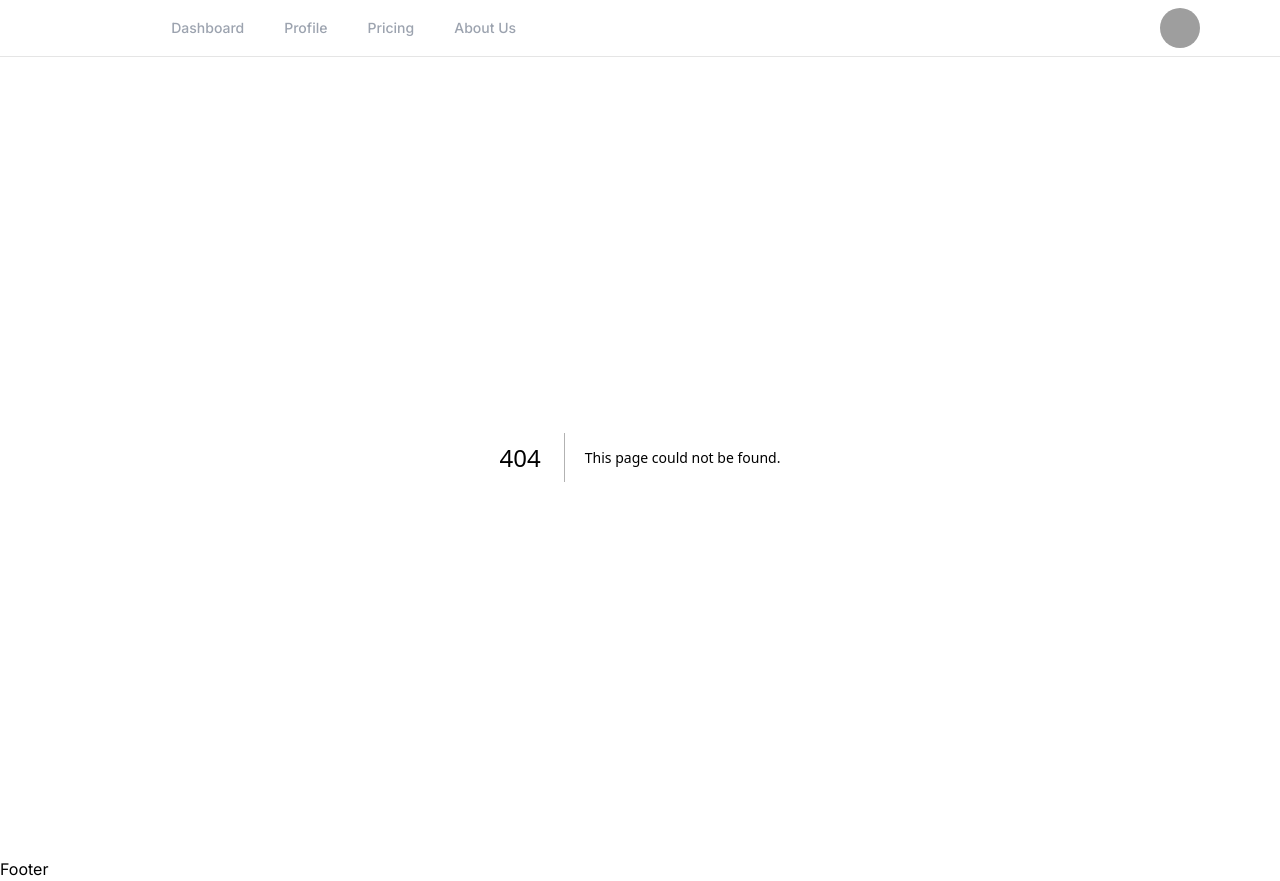
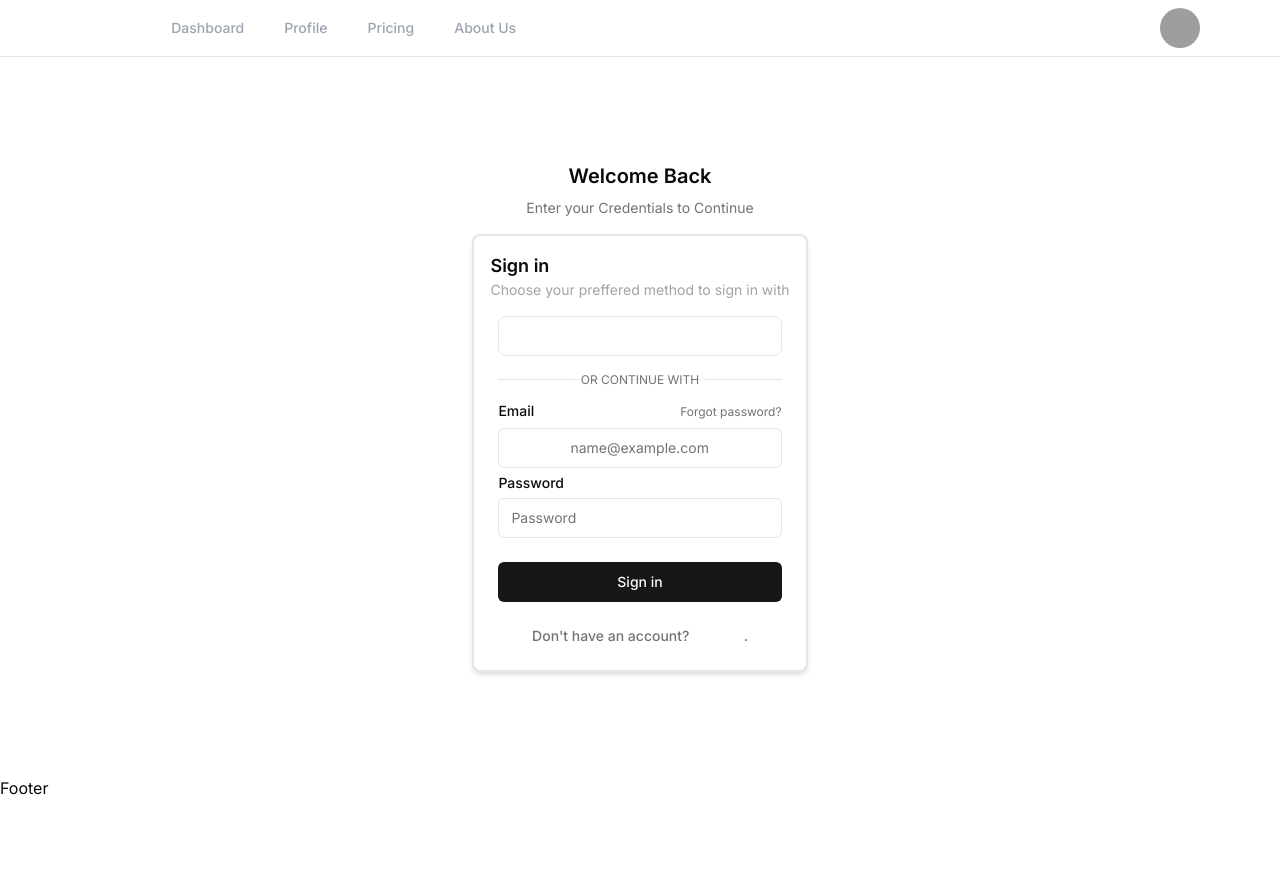
Before and after one commit to gh0sty02/Taskflow, a Next.js app: page /login in a window 1280 px wide. Before the commit this address had no page. After the commit the page ends 800 px from the top, so only its background shows below. Built offline with nearby package versions, Linux system fonts and the light colour scheme; grey boxes are pictures that could not be loaded.

Commit message:
feat: added and style login page

```diff
--- a/package.json
+++ b/package.json
@@ -12,6 +12,7 @@
     "@google/generative-ai": "^0.21.0",
     "@radix-ui/react-avatar": "^1.1.3",
     "@radix-ui/react-dropdown-menu": "^2.1.6",
+    "@radix-ui/react-label": "^2.1.2",
     "@radix-ui/react-slot": "^1.1.2",
     "class-variance-authority": "^0.7.1",
     "clsx": "^2.1.1",
@@ -21,6 +22,7 @@
     "next-themes": "^0.4.6",
     "react": "^19.0.0",
     "react-dom": "^19.0.0",
+    "react-icons": "^5.5.0",
     "tailwind-merge": "^3.0.1",
     "tailwindcss-animate": "^1.0.7"
   },
--- /dev/null
+++ b/src/app/(auth)/login/_components/LoginPage.tsx
@@ -0,0 +1,90 @@
+import { Button } from "@/components/ui/button";
+import { FiGithub } from "react-icons/fi";
+import React from "react";
+import { Input } from "@/components/ui/input";
+import { Label } from "@/components/ui/label";
+import Link from "next/link";
+
+const LoginPage = () => {
+  return (
+    <div className="container flex flex-col items-center justify-center flex-1 space-y-4">
+      <div className="flex flex-col items-center">
+        <h2 className="text-xl font-semibold">Welcome Back</h2>
+        <p className="text-muted-foreground text-sm mt-2">
+          Enter your Credentials to Continue
+        </p>
+      </div>
+      <div className="flex flex-col items-center border-2 rounded-lg shadow-md ">
+        <div className="p-4">
+          <h2 className="font-semibold text-lg">Sign in</h2>
+          <p className="text-neutral-400 text-sm">
+            Choose your preffered method to sign in with
+          </p>
+        </div>
+        <div className="w-full p-6 pt-0 space-y-4">
+          <Button
+            variant="outline"
+            className="text-white p-2 rounded-lg bg-transparent w-full"
+          >
+            <FiGithub className="h-4 w-4 mr-2" />
+            Github
+          </Button>
+          <div className="relative">
+            <div className="absolute inset-0 flex items-center">
+              <span className="w-full border-t" />
+            </div>
+            <div className="relative flex justify-center text-xs uppercase">
+              <span className="bg-background/40 px-2 text-muted-foreground">
+                Or continue with
+              </span>
+            </div>
+          </div>
+          <form className="grid gap-2">
+            <div className="flex flex-col gap-2">
+              <div className="flex flex-row justify-between">
+                <Label htmlFor="email" className="mb-0">
+                  Email
+                </Label>
+
+                <Link
+                  href="/forgot-password"
+                  className="text-muted-foreground text-xs"
+                >
+                  Forgot password?
+                </Link>
+              </div>
+              <Input
+                type="text"
+                id="email"
+                placeholder="
+                name@example.com
+"
+                autoComplete="false"
+                className="p-2"
+              />
+            </div>
+            <div className="flex flex-col gap-2">
+              <Label htmlFor="email" className="mb-0">
+                Password
+              </Label>
+
+              <Input type="password" id="password" placeholder="Password" />
+            </div>
+            <Button type="submit" className="mt-4 w-full">
+              Sign in
+            </Button>
+          </form>
+        </div>
+        <p className="text-muted-foreground text-sm font-medium p-6 pt-0 text-center">
+          Don&apos;t have an account?{" "}
+          <Link className="text-white" href="/register">
+            Sign up
+          </Link>
+          .
+        </p>
+      </div>
+    </div>
+  );
+};
+
+export default LoginPage;
--- /dev/null
+++ b/src/app/(auth)/login/page.tsx
@@ -0,0 +1,8 @@
+import React from "react";
+import LoginPage from "./_components/LoginPage";
+
+const Login = () => {
+  return <LoginPage />;
+};
+
+export default Login;
--- /dev/null
+++ b/src/app/(auth)/register/_components/RegisterPage.tsx
@@ -0,0 +1,7 @@
+import React from "react";
+
+const RegisterPage = () => {
+  return <div>RegisterPage</div>;
+};
+
+export default RegisterPage;
--- /dev/null
+++ b/src/app/(auth)/register/page.tsx
@@ -0,0 +1,8 @@
+import React from "react";
+import RegisterPage from "./_components/RegisterPage";
+
+const Register = () => {
+  return <RegisterPage />;
+};
+
+export default Register;
--- a/src/app/(home)/page.tsx
+++ b/src/app/(home)/page.tsx
@@ -1,4 +1,4 @@
-import HomePage from "./components/HomePage";
+import HomePage from "./_components/HomePage";
 export default async function Home() {
   return <HomePage />;
 }
--- a/src/app/layout.tsx
+++ b/src/app/layout.tsx
@@ -32,7 +32,9 @@ export default function RootLayout({
             disableTransitionOnChange
           >
             <Navbar />
-            {children}
+            <main className="flex flex-col items-center justify-center flex-1">
+              {children}
+            </main>
             <Footer />
           </ThemeProvider>
         </AnimatePresence>
--- /dev/null
+++ b/src/components/ui/label.tsx
@@ -0,0 +1,26 @@
+"use client"
+
+import * as React from "react"
+import * as LabelPrimitive from "@radix-ui/react-label"
+import { cva, type VariantProps } from "class-variance-authority"
+
+import { cn } from "@/lib/utils"
+
+const labelVariants = cva(
+  "text-sm font-medium leading-none peer-disabled:cursor-not-allowed peer-disabled:opacity-70"
+)
+
+const Label = React.forwardRef<
+  React.ElementRef<typeof LabelPrimitive.Root>,
+  React.ComponentPropsWithoutRef<typeof LabelPrimitive.Root> &
+    VariantProps<typeof labelVariants>
+>(({ className, ...props }, ref) => (
+  <LabelPrimitive.Root
+    ref={ref}
+    className={cn(labelVariants(), className)}
+    {...props}
+  />
+))
+Label.displayName = LabelPrimitive.Root.displayName
+
+export { Label }
```
Also changed, not shown: src/app/(home)/_components/HomePage.tsx (renamed from src/app/(home)/components/HomePage.tsx), 1 other file (tests, documents, lock files or other folders).
